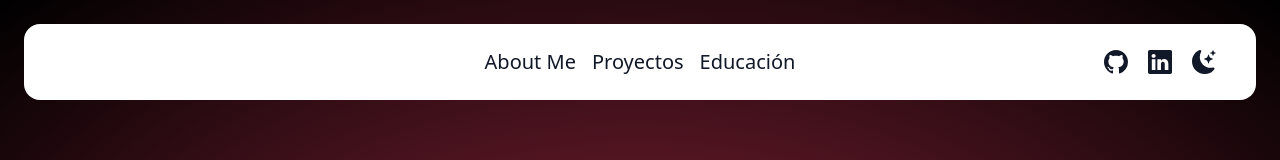
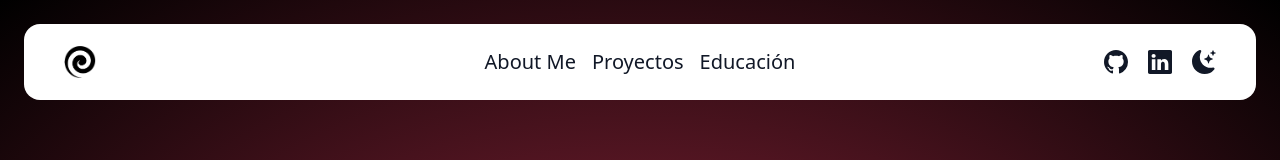
Before and after one commit to Blackpachamame/portfolio, a React (Vite) app: page / in a window 1280 px wide. Shown: the top 160 px of the page. Built offline with nearby package versions, Linux system fonts and the light colour scheme.

Commit message:
Cambiando logo según theme

```diff
--- a/src/components/Header/Brand.tsx
+++ b/src/components/Header/Brand.tsx
@@ -1,15 +1,40 @@
+import { useState, useEffect } from "react";
 import Redes from "./Redes"
 import logoWhite from "./../../assets/logo-white.png"
+import logoBlack from "./../../assets/logo-black.png"
 
 function Brand() {
+    const [theme, setTheme] = useState(() => {
+        if (window.matchMedia("(prefers-color-scheme: dark)").matches) {
+            return "dark";
+        }
+        return "light";
+    });
+
+    useEffect(() => {
+        if (theme === "dark") {
+            document.querySelector("html")!.classList.add("dark");
+        } else {
+            document.querySelector("html")!.classList.remove("dark");
+        }
+    }, [theme]);
+
+    const handleChangeTheme = () => {
+        setTheme((prevTheme) => (prevTheme === "light" ? "dark" : "light"));
+    };
+
     return (
         <div className="relative lg:absolute lg:inset-x-10 w-full lg:w-auto flex items-center justify-between">
             <div className="flex items-center">
                 <a href="/" className="text-2xl md:text-3xl font-medium text-primary-clamped">
-                    <img src={logoWhite} alt="logo" width="32" />
+                    {theme === "light" ? (
+                        <img src={logoBlack} alt="logo" width="32" />
+                    ) : (
+                        <img src={logoWhite} alt="logo" width="32" />
+                    )}
                 </a>
             </div>
-            <Redes />
+            <Redes theme={theme} handleChangeTheme={handleChangeTheme} />
         </div>
     )
 }
--- a/src/components/Header/Redes.tsx
+++ b/src/components/Header/Redes.tsx
@@ -1,26 +1,11 @@
-import { useState, useEffect } from "react";
 import { BsGithub, BsLinkedin, BsFillSunFill, BsFillMoonStarsFill } from "react-icons/bs";
 
-function Redes() {
-    const [theme, setTheme] = useState(() => {
-        if (window.matchMedia("(prefers-color-scheme: dark)").matches) {
-            return "dark";
-        }
-        return "light";
-    });
+type ChangeTheme = {
+    theme: string,
+    handleChangeTheme: (event: React.MouseEvent<HTMLButtonElement, MouseEvent>) => void;
+}
 
-    useEffect(() => {
-        if (theme === "dark") {
-            document.querySelector("html")!.classList.add("dark");
-        } else {
-            document.querySelector("html")!.classList.remove("dark");
-        }
-    }, [theme]);
-
-    const handleChangeTheme = () => {
-        setTheme((prevTheme) => (prevTheme === "light" ? "dark" : "light"));
-    };
-
+function Redes({ theme, handleChangeTheme }: ChangeTheme) {
     return (
         <div className="flex items-center gap-5">
             <a href="https://github.com/Blackpachamame" target="_blank" rel="noopener noreferrer" aria-label="Ver Github"><BsGithub style={{ fontSize: "24px" }} /></a>
```
